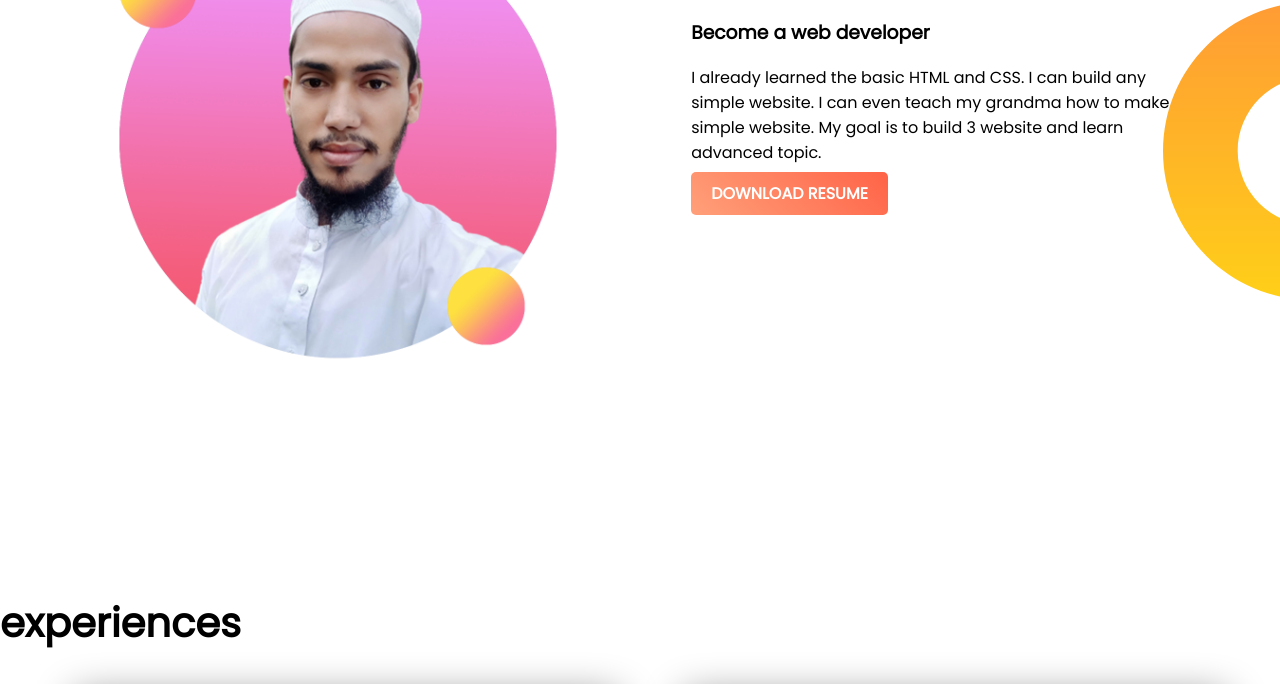
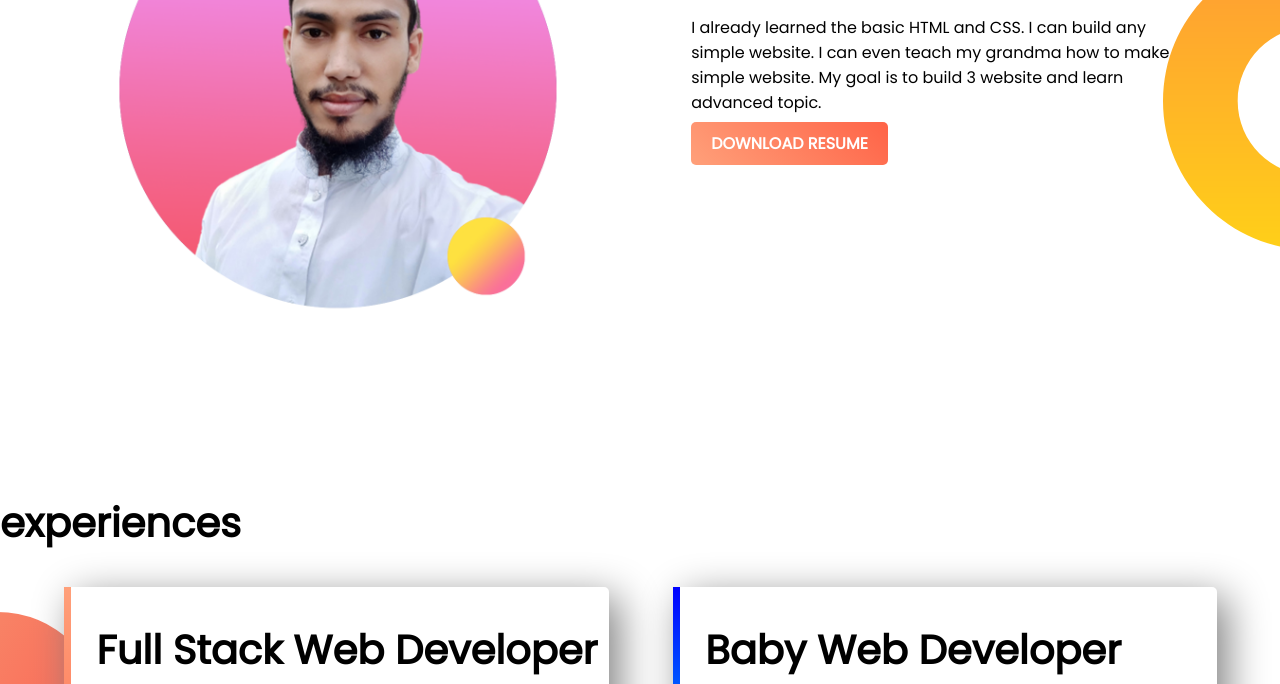
Before and after one commit to samsulhuda11/web-portfolio, a plain HTML site: page index.html in a window 1280 px wide. Shown: the part 797-1481 px from the top of the page. Drawn offline with Linux system fonts and the light colour scheme.

Commit message:
finaly done

```diff
--- a/style.css
+++ b/style.css
@@ -16,7 +16,7 @@ h2 {
 }
 
 section {
-    margin-bottom: 150px;
+    margin-bottom: 100px;
 }
 
 .half-width {
```
